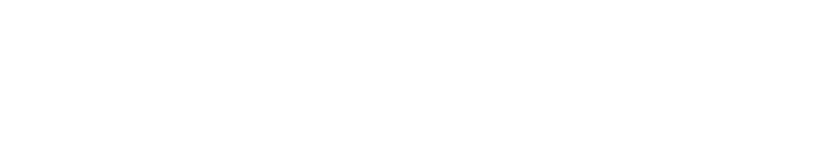
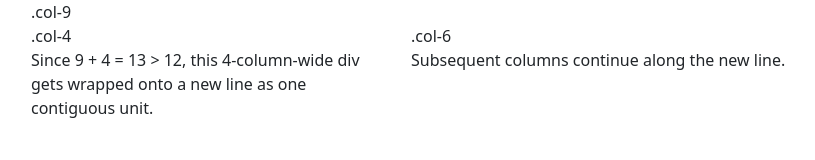
Before and after one commit to Maivory12/weather-dashboard, a plain HTML site: page index.html in a window 1280 px wide. Shown: the whole page, without its empty margins (51-866 px from the left). Drawn offline with nearby package versions, Linux system fonts and the light colour scheme.

Commit message:
Added container to html using bootstrap

```diff
--- a/index.html
+++ b/index.html
@@ -5,11 +5,18 @@
     <meta http-equiv="X-UA-Compatible" content="IE=edge">
     <meta name="viewport" content="width=device-width, initial-scale=1.0">
     <link rel="stylesheet" href="./assets/style.css">
+    <link href="https://cdn.jsdelivr.net/npm/bootstrap@5.2.3/dist/css/bootstrap.min.css" rel="stylesheet" integrity="sha384-rbsA2VBKQhggwzxH7pPCaAqO46MgnOM80zW1RWuH61DGLwZJEdK2Kadq2F9CUG65" crossorigin="anonymous">
     <title>Weather Dashboard</title>
 </head>
 
 <body>
-
+  <div class="container">
+    <div class="row">
+      <div class="col-9">.col-9</div>
+      <div class="col-4">.col-4<br>Since 9 + 4 = 13 &gt; 12, this 4-column-wide div gets wrapped onto a new line as one contiguous unit.</div>
+      <div class="col-6">.col-6<br>Subsequent columns continue along the new line.</div>
+    </div>
+  </div>
 
   <script src="./assets/main.js" defer></script>
 
```
